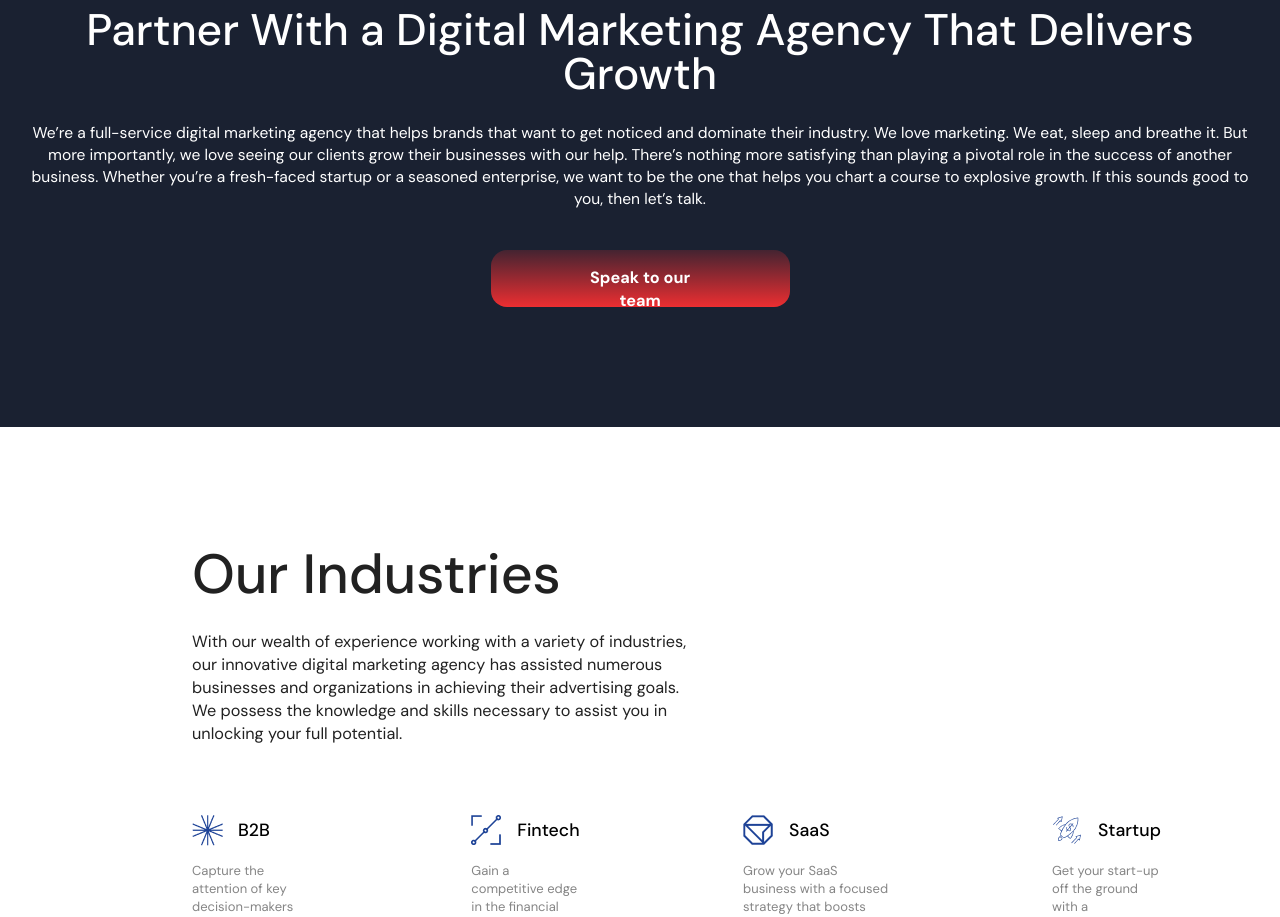
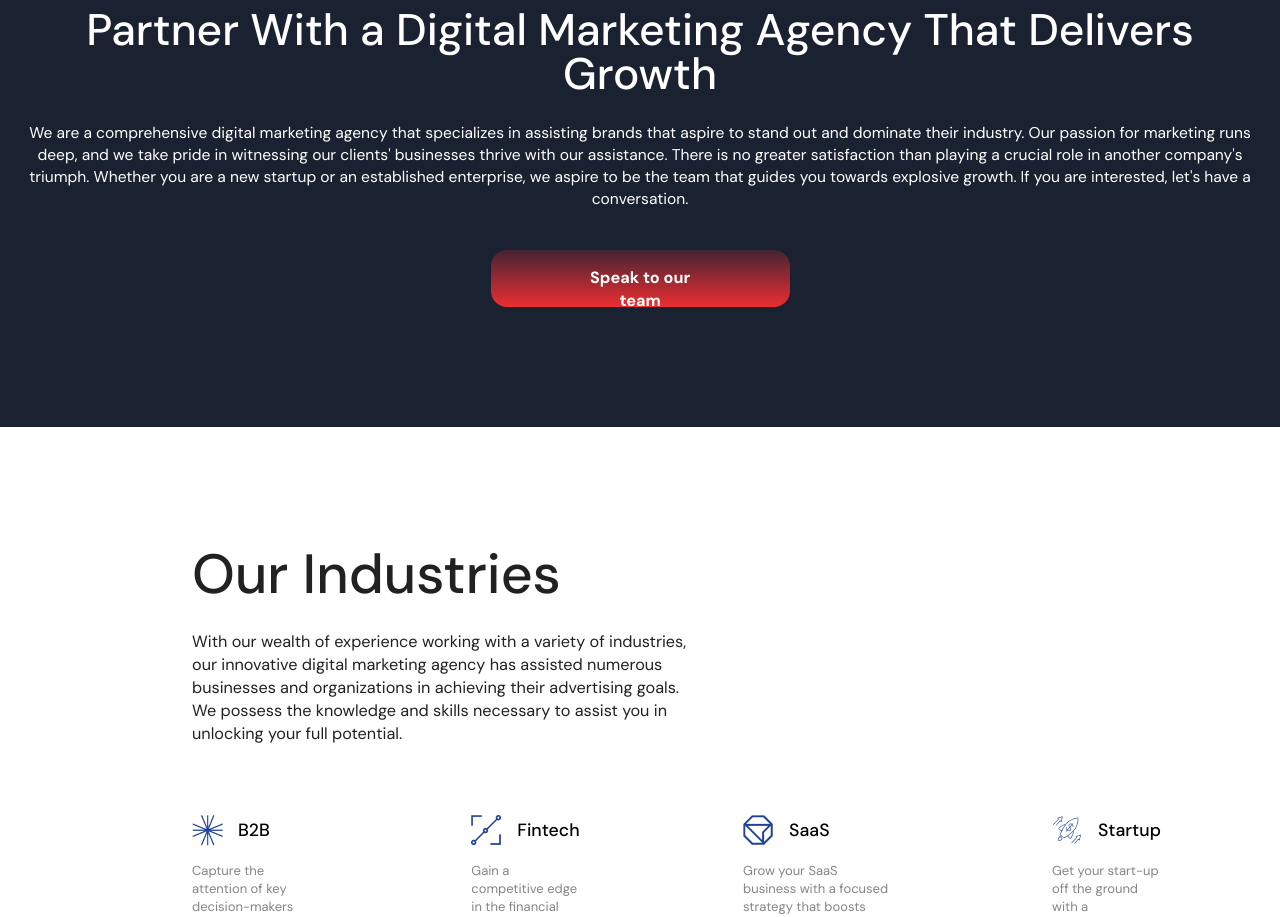
Before and after one commit to MouaadLaouar/BILOUL, a React (Vite) app: page / in a window 1280 px wide. Shown: the part 2280-3197 px from the top of the page. Built offline with nearby package versions, Linux system fonts and the light colour scheme.

Commit message:
Update SectionThree.jsx

```diff
--- a/src/components/SectionThree/SectionThree.jsx
+++ b/src/components/SectionThree/SectionThree.jsx
@@ -4,7 +4,7 @@ export default function SectionThree() {
   return (
     <div className='SectionThree'>
         <h1>Partner With a Digital Marketing Agency That Delivers Growth</h1>
-        <p>We’re a full-service digital marketing agency that helps brands that want to get noticed and dominate their industry. We love marketing. We eat, sleep and breathe it. But more importantly, we love seeing our clients grow their businesses with our help. There’s nothing more satisfying than playing a pivotal role in the success of another business. Whether you’re a fresh-faced startup or a seasoned enterprise, we want to be the one that helps you chart a course to explosive growth. If this sounds good to you, then let’s talk.</p>
+        <p>We are a comprehensive digital marketing agency that specializes in assisting brands that aspire to stand out and dominate their industry. Our passion for marketing runs deep, and we take pride in witnessing our clients' businesses thrive with our assistance. There is no greater satisfaction than playing a crucial role in another company's triumph. Whether you are a new startup or an established enterprise, we aspire to be the team that guides you towards explosive growth. If you are interested, let's have a conversation.</p>
         <button><a href="#Footer">Speak to our team</a></button>
     </div>
   )
```
